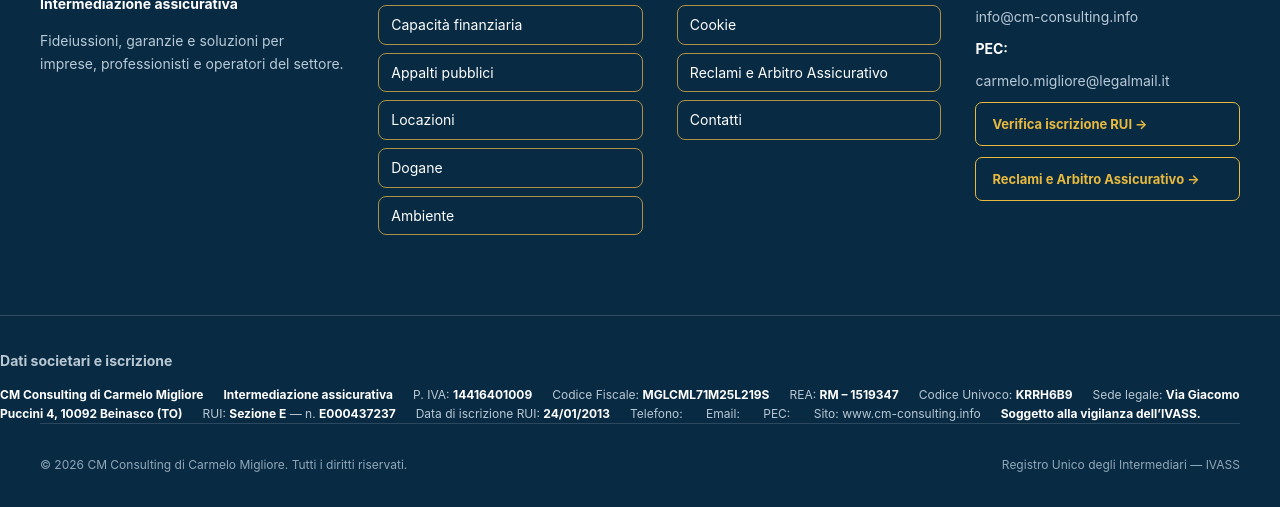
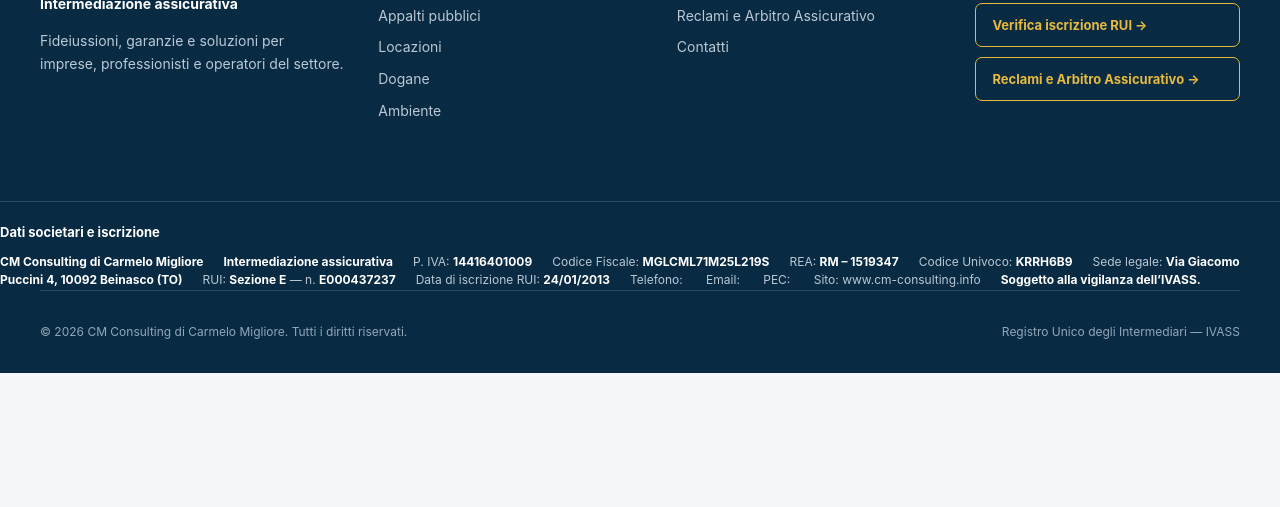
Before and after one commit to migliore50-afk/Cm-Consulting-, a website: page fideiussioni.html in a window 1280 px wide. Shown: the part 2679-3186 px from the top of the page. After the commit the page ends 3052 px from the top, so only its background shows below. Drawn offline with Linux system fonts and the light colour scheme.

Commit message:
Corregge link footer e integrazione hero

```diff
--- a/assets/v9-final.css
+++ b/assets/v9-final.css
@@ -288,31 +288,7 @@
   object-position:center;
 }
 
-/* Footer: same premium gold-outline treatment for navigation links */
-.cm-footer-main .cm-footer-column ul{display:grid;gap:8px;margin:0;padding:0;list-style:none}
-.cm-footer-main .cm-footer-column ul li{margin:0;padding:0}
-.cm-footer-main .cm-footer-column ul li a{
-  display:flex!important;
-  align-items:center;
-  min-height:38px;
-  box-sizing:border-box;
-  padding:8px 12px!important;
-  border:1px solid rgba(212,168,70,.82)!important;
-  border-radius:8px;
-  color:#fff!important;
-  text-decoration:none!important;
-  background:transparent!important;
-  transition:background .18s ease,color .18s ease,transform .18s ease,border-color .18s ease;
-}
-.cm-footer-main .cm-footer-column ul li a:hover,
-.cm-footer-main .cm-footer-column ul li a:focus-visible{
-  background:#d4a846!important;
-  border-color:#d4a846!important;
-  color:#102a43!important;
-  transform:translateY(-1px);
-  outline:none;
-}
-
+/* Footer: keep the base footer navigation styling from assets/style.css */
 /* Assistant: permanently anchored to the viewport during scroll */
 #cm-ai-fab,.cm-ai-fab{
   position:fixed!important;
@@ -328,6 +304,90 @@
 @media(max-width:600px){
   .cm-confirmed-hero-grid{grid-template-columns:1fr}
   .cm-confirmed-hero-media img{height:58vw;min-height:210px}
-  .cm-footer-main .cm-footer-column ul li a{min-height:40px}
   #cm-ai-fab,.cm-ai-fab{right:12px!important;bottom:12px!important}
 }
+/* FINAL VISUAL FIX — hero image frame + footer proportions */
+.hero-stage picture{
+  display:block!important;
+  position:absolute!important;
+  inset:0!important;
+  width:100%!important;
+  height:100%!important;
+  margin:0!important;
+  padding:0!important;
+  line-height:0!important;
+  font-size:0!important;
+}
+.hero-stage picture img{
+  display:block!important;
+  width:100%!important;
+  height:100%!important;
+  max-width:none!important;
+  object-fit:cover!important;
+}
+
+/* Footer: ordinary navigation links are text, not outlined buttons. */
+.cm-footer-main{
+  display:grid!important;
+  grid-template-columns:minmax(0,1.15fr) repeat(3,minmax(0,1fr))!important;
+  gap:34px!important;
+  align-items:start!important;
+}
+.cm-footer-column ul{
+  margin:0!important;
+  padding:0!important;
+  list-style:none!important;
+}
+.cm-footer-column li{
+  margin:0!important;
+  padding:0!important;
+  border:0!important;
+}
+.cm-footer-column li + li{margin-top:10px!important}
+.cm-footer-column a:not(.cm-rui-link){
+  display:inline!important;
+  width:auto!important;
+  min-height:0!important;
+  margin:0!important;
+  padding:0!important;
+  border:0!important;
+  border-radius:0!important;
+  background:transparent!important;
+  box-shadow:none!important;
+  color:#b9c8d3!important;
+  font-size:14px!important;
+  line-height:1.5!important;
+  text-decoration:none!important;
+}
+.cm-footer-column a:not(.cm-rui-link):hover{color:#e7b93f!important}
+.cm-footer-contact p{margin:.55rem 0!important}
+.cm-footer-contact p a:not(.cm-rui-link){display:inline!important;margin:0!important}
+.cm-footer-contact>a.cm-rui-link{
+  display:block!important;
+  width:100%!important;
+  box-sizing:border-box!important;
+  margin:.65rem 0!important;
+}
+.cm-footer-legalbar{
+  display:block!important;
+  width:100%!important;
+  clear:both!important;
+  grid-column:auto!important;
+  margin:28px 0 0!important;
+  padding:20px 0 0!important;
+  border-top:1px solid rgba(255,255,255,.15)!important;
+  color:#b9c8d3!important;
+  font-size:12px!important;
+  line-height:1.55!important;
+}
+.cm-footer-legalbar h3{margin:0 0 10px!important;color:#fff!important;font-size:13px!important}
+.cm-footer-legalbar p{display:inline!important;margin:0 20px 8px 0!important}
+.cm-footer-legalbar strong{color:#fff!important}
+
+@media(max-width:900px){
+  .cm-footer-main{grid-template-columns:1fr 1fr!important}
+}
+@media(max-width:600px){
+  .cm-footer-main{grid-template-columns:1fr!important}
+  .cm-footer-column li + li{margin-top:9px!important}
+}
```
